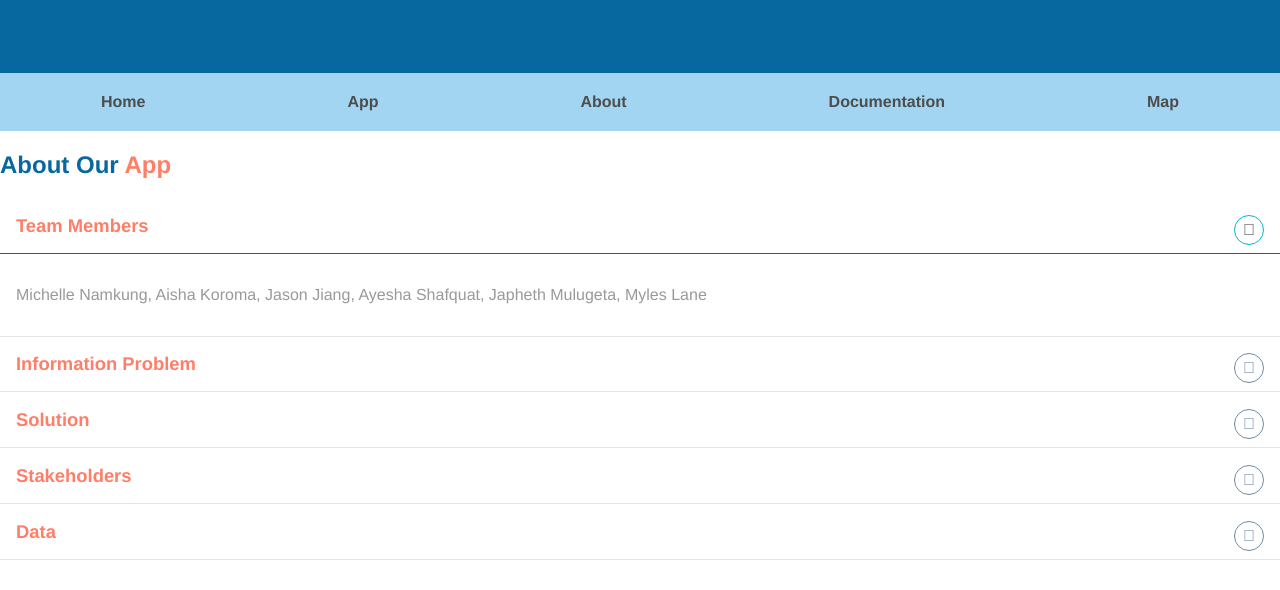
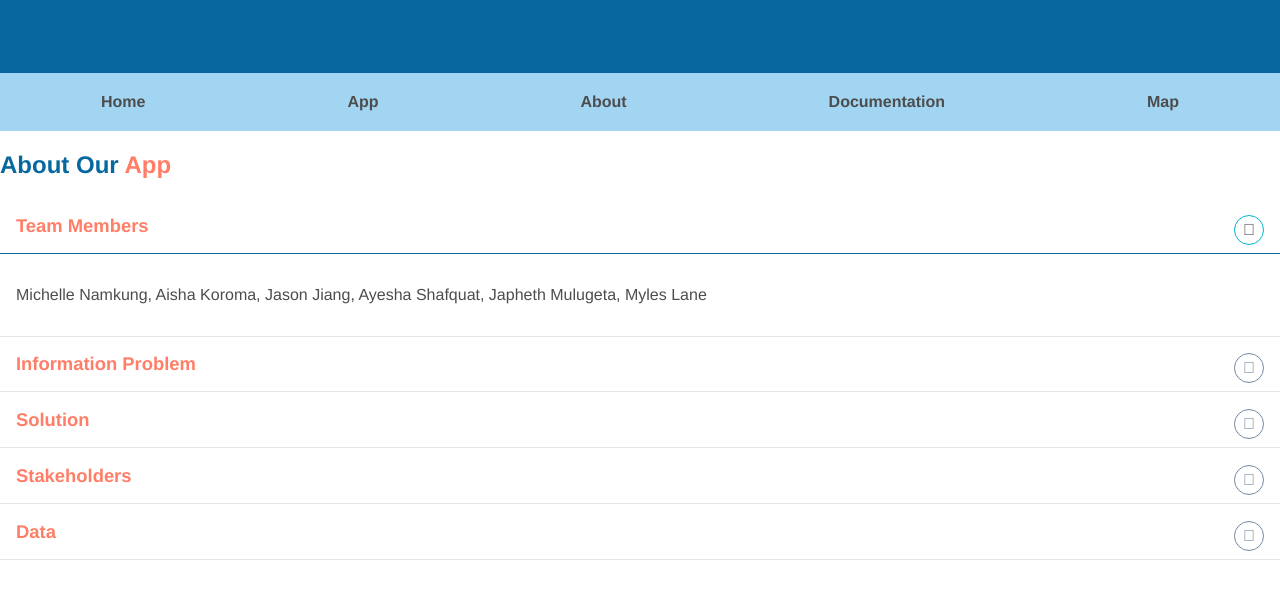
Before and after one commit to mnamkung107/INST377_Team17, a website: page public/about.html in a window 1280 px wide. Both pictures are taken after a click on the link "Team Members". Shown: the part 206-796 px from the top of the page. Drawn offline with nearby package versions, Linux system fonts and the light colour scheme.

Commit message:
Update styles.css

```diff
--- a/public/styles.css
+++ b/public/styles.css
@@ -360,6 +360,7 @@ html {
   box-sizing: border-box;
 }
 
+
 h3 {
   font-size: 1.75rem;
   color: #373d51;
@@ -438,7 +439,7 @@ h3 {
 
 .accordion .content p {
   font-size: 1rem;
-  /* font-weight: 300; */
+  color:#4D4D4D;
 }
 
 .accordion .content.active {
```
